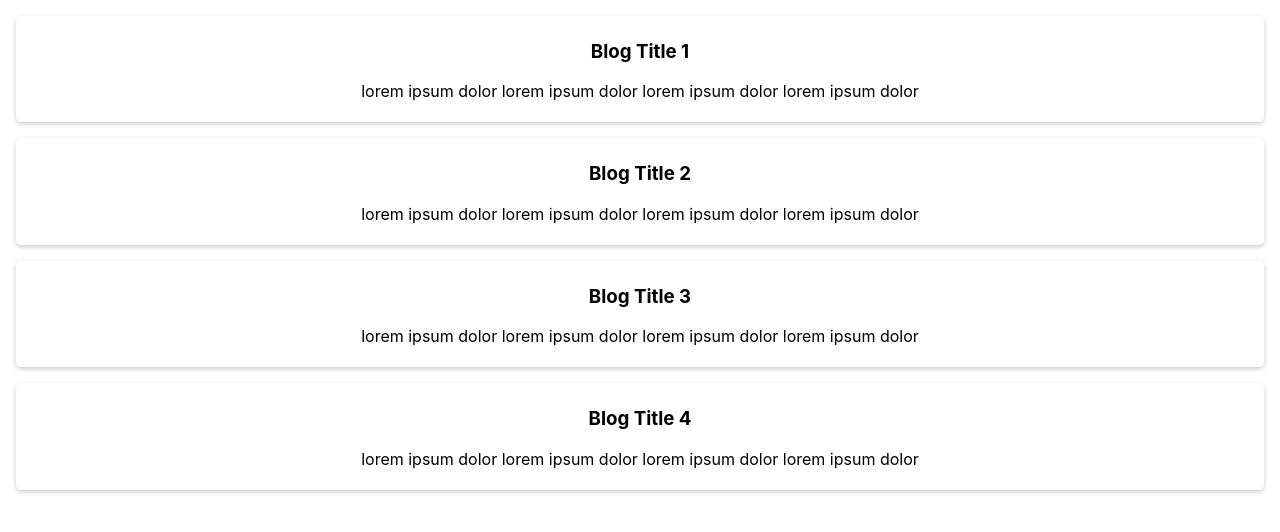
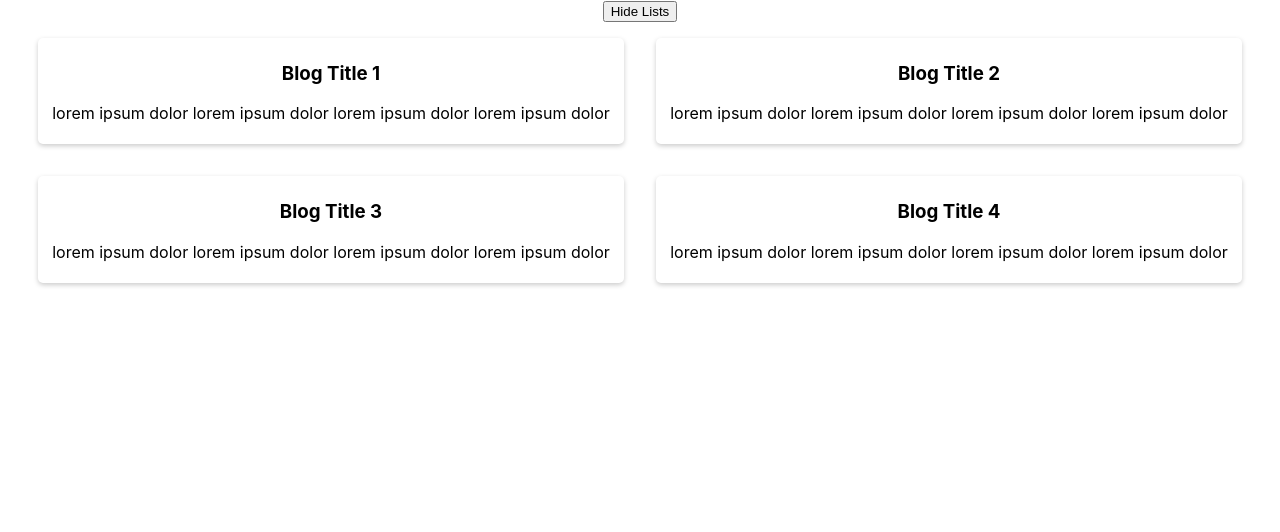
Before and after one commit to malgafour/React, a React (Create React App) app: page / in a window 1280 px wide. Shown: the top 532 px of the page. Built offline with nearby package versions, Linux system fonts and the light colour scheme.

Commit message:
add class-based

```diff
--- a/src/App.js
+++ b/src/App.js
@@ -1,9 +1,14 @@
+ import React, { Component } from 'react';
  import './App.css';
  import BlogCard from './blogCard';
  import  { isArryEmpty as isMyArrayEmpty }  from './Utils';
 
-function App() {
-   const BlogObjArr =[
+class App extends Component{
+  state = {
+    showBlogs : true
+  }
+
+    BlogObjArr =[
    {
      id: 1,
     title : 'Blog Title 1',
@@ -23,19 +28,31 @@ function App() {
     id: 4,
     title : 'Blog Title 4',
     description : 'lorem ipsum dolor lorem ipsum dolor lorem ipsum dolor lorem ipsum dolor'
-   }];
+   }]
 
-  const blogCards = isMyArrayEmpty(BlogObjArr) ? [] : BlogObjArr.map((item ,pos) => {
+
+
+   blogCards = isMyArrayEmpty(this.BlogObjArr) ? [] : this.BlogObjArr.map((item ,pos) => {
        return(
         <BlogCard key={pos} title={item.title} description={item.description} id={item.id} />
       )
   });
+    onHideBtnClick = () =>{
+      this.setState({showBlogs : false});
+      console.log(this.showBlogs);
+   }
 
-  return (
-    <div className="App">
-      {blogCards}
+   render(){
+     return(
+      <div className="App">
+      <button onClick = {this.onHideBtnClick}>Hide Lists </button>
+      <br></br>
+      {
+        this.state.showBlogs ? this.blogCards : " "
+      }
     </div>
-  );
+     );
+   }
 }
 
 export default App;
--- a/src/blogCard.module.css
+++ b/src/blogCard.module.css
@@ -1,6 +1,19 @@
+
 .cardPadding{
     padding: 5px;
     margin: 16px;
     border-radius : 5px;
     box-shadow: 0 2px 5px #ccc;
+    width: 45%;
+    display: inline-block;
 }
+@media(max-width: 992PX) {
+    html{
+        background: #252424;
+        color: #e0e0e0;
+    }
+    .cardPadding{
+        box-shadow: 0 2px 5px #000000;
+        width: 100%;
+    }
+}
```
